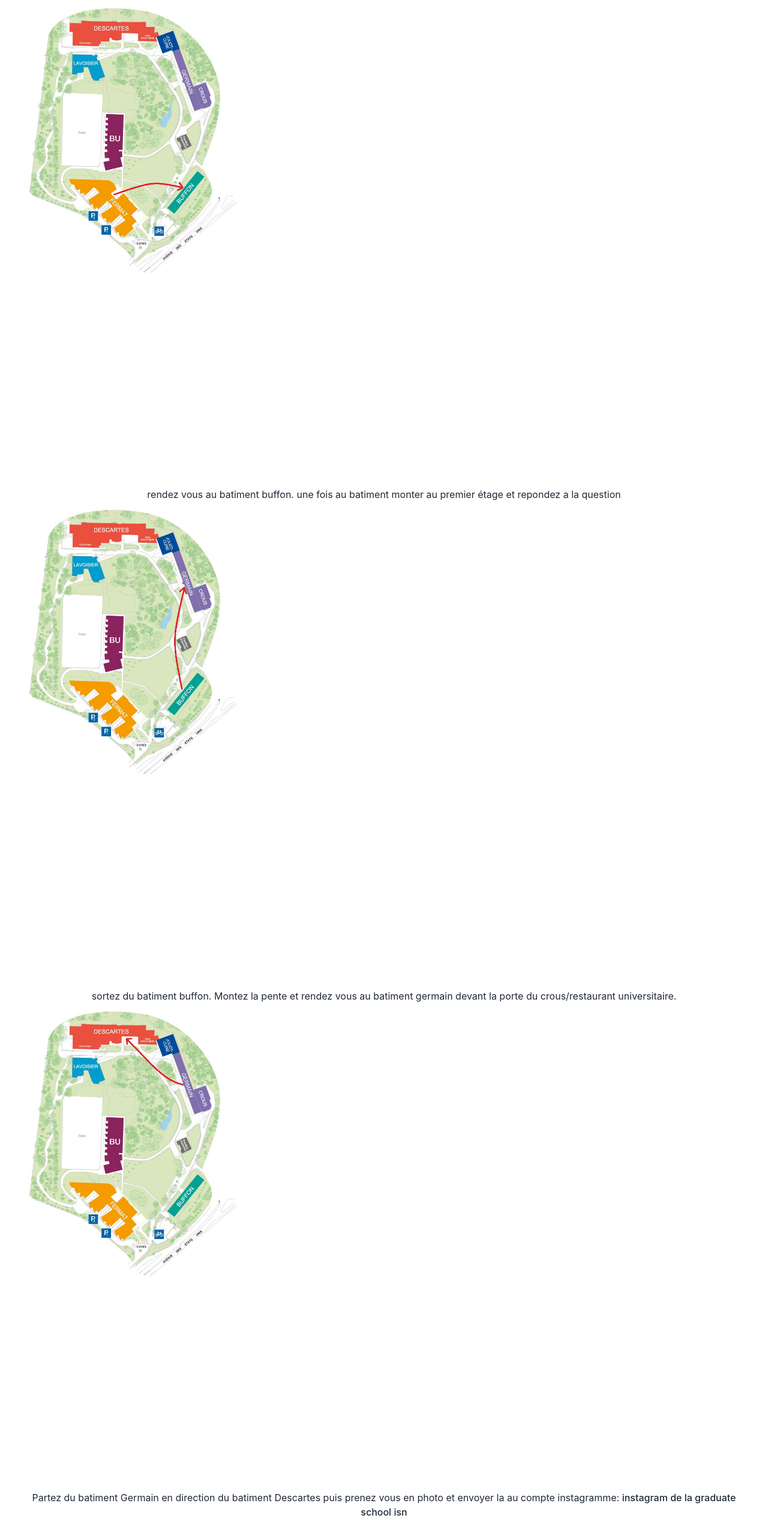
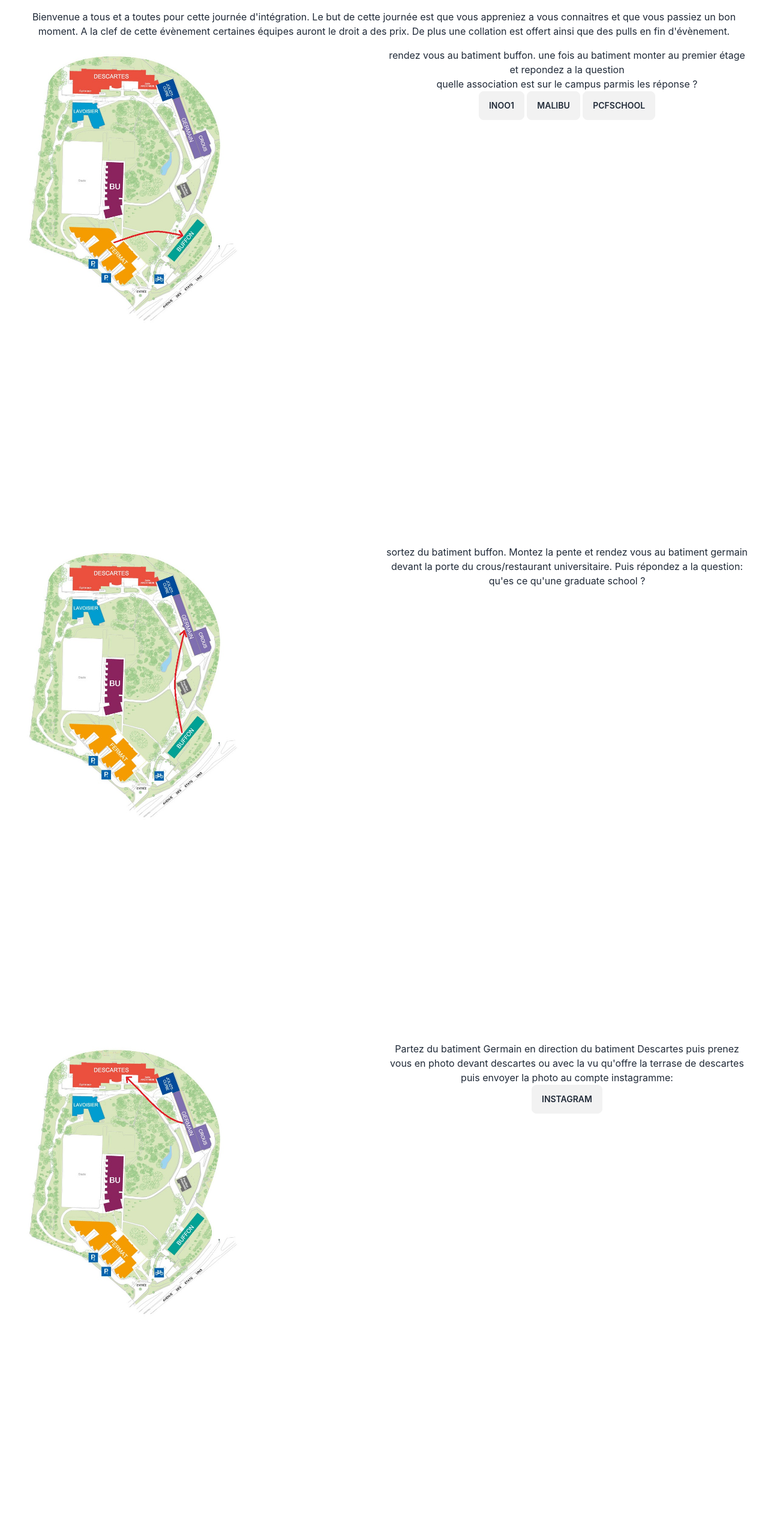
Before and after one commit to Kyuzial/siteweb_integrationM1, a Svelte app in the folder inte_M1/: page / in a window 1280 px wide. Shown: the part 100-2630 px from the top of the page at 60% size. Built offline with nearby package versions, Linux system fonts and the light colour scheme; grey boxes are pictures that could not be loaded.

Commit message:
ajout de plusieurs élément mais ça casse les couilles le web c'est d'la merde

```diff
--- a/inte_M1/src/App.svelte
+++ b/inte_M1/src/App.svelte
@@ -2,79 +2,126 @@
 </script>
 
 <main>
+  <!-- grill de la page-->
+  <div class="grid grid-col-1 gap-4">
     <!-- navbar en haut de page -->
-
-  <div class="navbar bg-base-300 ">
+    <div class="navbar bg-base-300">
       <div class="flex-1">
-      <a href="https://www.uvsq.fr/" class="btn btn-ghost normal-case text-xl">UVSQ</a>
+        <a href="https://www.uvsq.fr/" class="btn btn-ghost normal-case text-xl"
+          >UVSQ</a
+        >
       </div>
       <div class="flex-none">
         <ul class="menu menu-horizontal px-1">
-        <li><a href="https://instagram.com/gs.isn?igshid=NjIwNzIyMDk2Mg==" >instagram</a></li>
+          <li>
+            <a href="https://instagram.com/gs.isn?igshid=NjIwNzIyMDk2Mg=="
+              >instagram</a
+            >
+          </li>
           <li><a href="https://discord.gg/hJ5nRewRpX">Discord</a></li>
         </ul>
       </div>
     </div>
 
-  <!-- étape 1 : fermat -> buffon -->
     <div>
-    <!-- plan de l'étape-->
-    <div class="artboard phone-4">
-      <img src="src/planfermat--buffon.jpg" alt="">
-    </div>
       <p>
-      rendez vous au batiment buffon. une fois au batiment monter au premier étage et repondez a la question
+        Bienvenue a tous et a toutes pour cette journée d'intégration. Le but de
+        cette journée est que vous appreniez a vous connaitres et que vous
+        passiez un bon moment. A la clef de cette évènement certaines équipes
+        auront le droit a des prix. De plus une collation est offert ainsi que
+        des pulls en fin d'évènement.
       </p>
     </div>
 
+    <!-- étape 1 : fermat -> buffon -->
+    <div class="grid grid-cols-2 gap-1">
+      <!-- colonne 1-->
+      <div class="artboard phone-4">
+        <!-- plan de l'étape-->
+        <img src="src/planfermat--buffon.jpg" alt="" />
+      </div>
+      <!-- colonne 2-->
+      <div>
+        <p>
+          rendez vous au batiment buffon. une fois au batiment monter au premier
+          étage et repondez a la question
+        </p>
+
+        <p>quelle association est sur le campus parmis les réponse ?</p>
+
+        <!-- réponse possible-->
+        <button class="btn">InOO1</button>
+        <button class="btn">Malibu</button>
+        <button class="btn">PCFSchool</button>
+      </div>
+    </div>
 
     <!-- étape 2 : buffon -> germain/crous -->
+    <div class="grid grid-cols-2 gap-1">
+      <!-- colonne 1-->
+      <div class="artboard phone-4">
+        <!-- plan de l'étape-->
+        <img src="src/planbuffon--germain.jpg" alt="" />
+      </div>
+      <!-- colonne 2-->
       <div>
-    <!-- plan de l'étape-->
-    <div class="artboard phone-4">
-      <img src="src/planbuffon--germain.jpg" alt="">
+        <p>
+          sortez du batiment buffon. Montez la pente et rendez vous au batiment
+          germain devant la porte du crous/restaurant universitaire. Puis
+          répondez a la question:
+        </p>
+        <p>qu'es ce qu'une graduate school ?</p>
       </div>
-    <p>
-      sortez du batiment buffon. Montez la pente et rendez vous au batiment germain devant la porte du crous/restaurant universitaire.
-    </p>
     </div>
 
     <!-- étape 3 : germain/crous -> Descartes -->
+    <div class="grid grid-cols-2 gap-1">
+      <!-- colonne 1-->
+      <div class="artboard phone-4">
+        <!-- plan de l'étape-->
+        <img src="src/plangermain--descartes.jpg" alt="" />
+      </div>
+      <!-- colonne 2-->
       <div>
-    <!-- plan de l'étape-->
-    <div class="artboard phone-4">
-      <img src="src/plangermain--descartes.jpg" alt="">
+        <p>
+          Partez du batiment Germain en direction du batiment Descartes puis
+          prenez vous en photo devant descartes ou avec la vu qu'offre la
+          terrase de descartes puis envoyer la photo au compte instagramme:
+        </p>
+        <button class="btn">Instagram</button>
       </div>
-    <p>
-      Partez du batiment Germain en direction du batiment Descartes puis prenez vous en photo et envoyer la au compte instagramme:
-      <a href="https://instagram.com/gs.isn?igshid=NjIwNzIyMDk2Mg=="> instagram de la graduate school isn</a>
-    </p>
     </div>
 
     <!-- étape 4 : Descartes -> BU -->
+    <div class="grid grid-cols-2 gap-1">
+      <!-- colonne 1-->
+      <div class="artboard phone-4">
+        <!-- plan de l'étape-->
+        <img src="src/plandescartes-bu.jpg" alt="" />
+      </div>
+      <!-- colonne 2-->
       <div>
-    <!-- plan de l'étape-->
-    <div class="artboard phone-4">
-      <img src="src/plandescartes--bu.jpg" alt="">
+        <p>
+          Une fois la photo faite passez par la foret pour vous rendre a la
+          bibliothèque universitaire et répondez a la question:
+        </p>
+        <p>que signifie ISN ?</p>
       </div>
-    <p>
-      Une fois la photo faite passez par la foret pour vous rendre a la bibliothèque universitaire et répondez a la question:
-
-    </p>
     </div>
 
     <!-- étape 5 : BU -> Stades -->
     <div>
       <p>
-      Bravo vous avez fini la visite de la fac. Maintenant rendez vous au stade a coté de la bibliothèque universitaire pour faire quels épreuves mentales et sportives.
+        Bravo vous avez fini la visite de la fac. Maintenant rendez vous au
+        stade a coté de la bibliothèque universitaire pour faire quels épreuves
+        mentales et sportives.
       </p>
     </div>
 
     <!-- étape 6 : épreuves sportives -->
-  <div >
-    <p>
-      description des épreuves
-    </p>
+    <div>
+      <p>description des épreuves</p>
+    </div>
   </div>
 </main>
 
```
Lines whose indentation alone changed are shown as unchanged.
